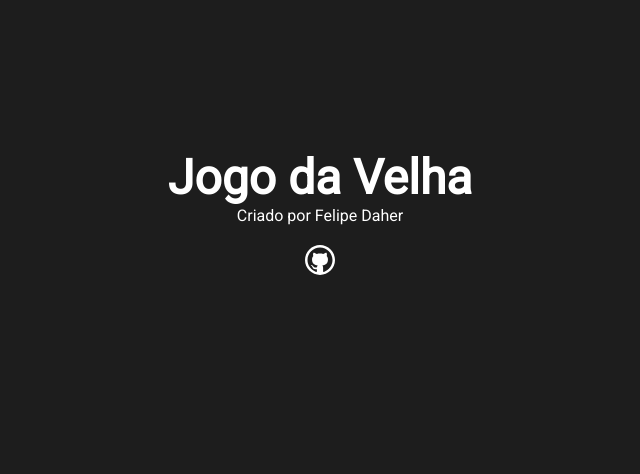
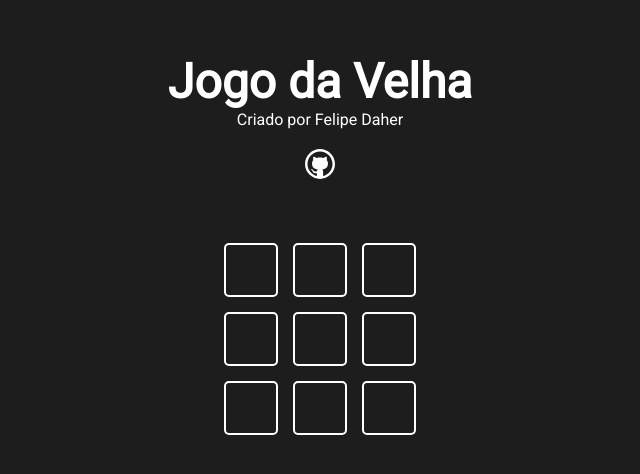
Before and after one commit to feDaher/react-jogo-da-velha, a Next.js app: page / in a window 1280 px wide. Shown: the part 176-650 px from the top of the page, without its empty margins (320-960 px from the left). Built offline with nearby package versions, Linux system fonts and the light colour scheme.

Commit message:
criado componente game

```diff
--- /dev/null
+++ b/src/compenents/game/Game.module.css
@@ -0,0 +1,5 @@
+.game{
+  display: grid;
+  grid-template-columns: repeat(3, 1fr);
+  gap: 15px;
+}
--- /dev/null
+++ b/src/compenents/game/game.jsx
@@ -0,0 +1,21 @@
+import styles from "./Game.module.css"
+import GameOption from "../gameOption/gameOption"
+
+function Game (){
+  return(
+    <div className={styles.game}>
+      <GameOption />
+      <GameOption />
+      <GameOption />
+      <GameOption />
+      <GameOption />
+      <GameOption />
+      <GameOption />
+      <GameOption />
+      <GameOption />
+    </div>
+  )
+}
+
+
+export default Game
--- /dev/null
+++ b/src/compenents/gameOption/GameOption.module.css
@@ -0,0 +1,10 @@
+.gameoption {
+  border: 2px solid white;
+  width: 50px;
+  height: 50px;
+  border-radius: 5px;
+  display: flex;
+  justify-content: center;
+  align-items: center;
+  cursor: pointer;
+}
--- /dev/null
+++ b/src/compenents/gameOption/gameOption.jsx
@@ -0,0 +1,11 @@
+import styles from "./GameOption.module.css"
+
+function GameOption () {
+  return (
+  <div className={styles.gameoption}>
+
+  </div>
+  )
+}
+
+export default GameOption
--- a/src/compenents/gamePage/gamePage.jsx
+++ b/src/compenents/gamePage/gamePage.jsx
@@ -1,9 +1,11 @@
 import Header from "../header/Header"
+import Game from "../game/game"
 
 function GamePage (){
   return (
     <div className="container">
       <Header />
+      <Game />
     </div>
   )
 }
```
